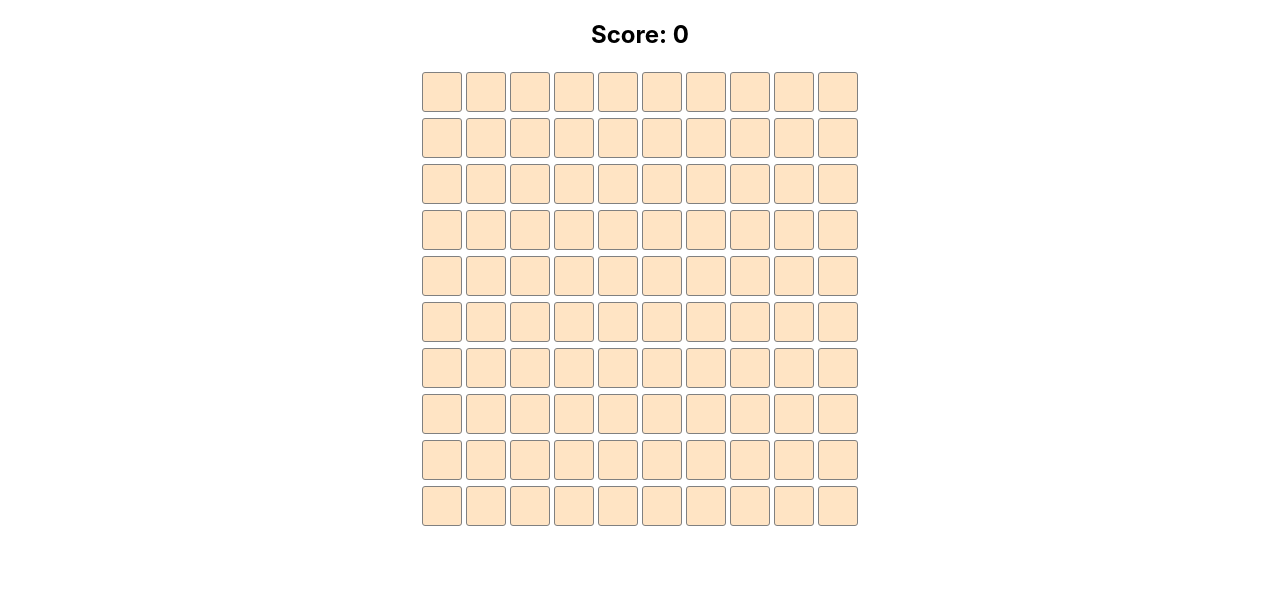
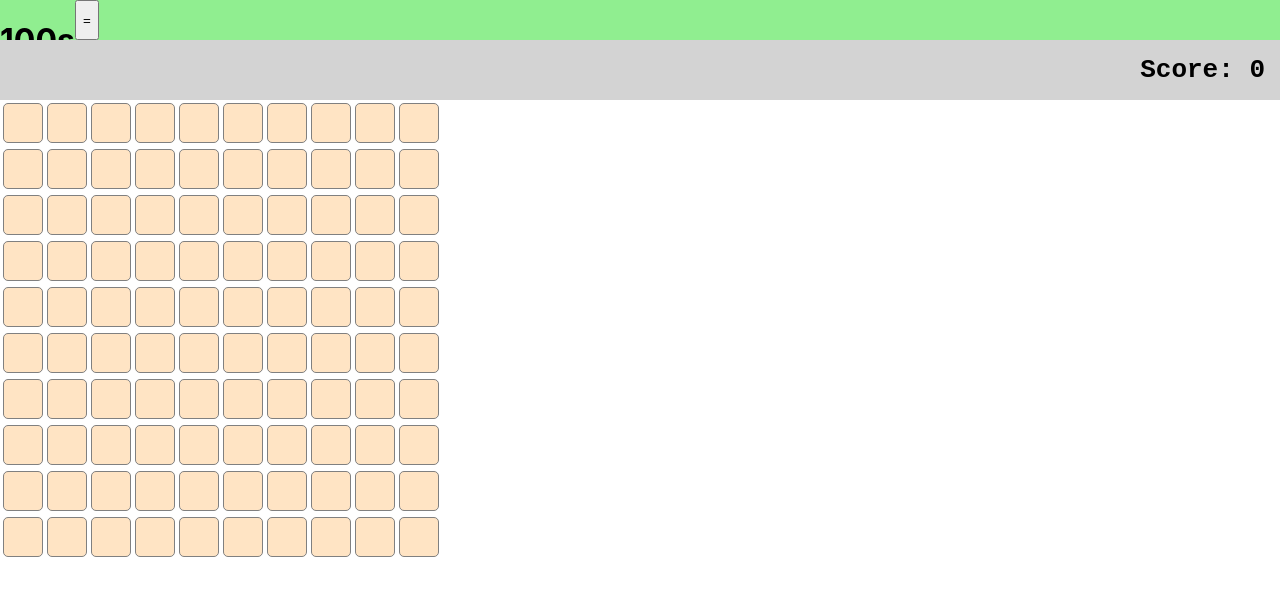
Before and after one commit to mesutissimo/100s, a React (Create React App) app: page / in a window 1280 px wide. Shown: the top 596 px of the page. Built offline with nearby package versions, Linux system fonts and the light colour scheme.

Commit message:
some layout changes

```diff
--- a/src/App.js
+++ b/src/App.js
@@ -1,12 +1,28 @@
 import "./App.css";
 import Grid from "./Grid";
+import ScoreComponent from "./components/Score";
 
 function App() {
-	return (
-		<div className="App">
-			<Grid />
-		</div>
-	);
+  const openPropertiesPage = () => {};
+  return (
+    <div className="App" style={{ display: "flex", flexDirection: "column" }}>
+      <header
+        style={{
+          height: "5vh",
+          alignContent: "center",
+          backgroundColor: "lightgreen",
+          display: "flex",
+        }}
+      >
+        <h1>100s</h1>
+        <button onClick={openPropertiesPage}>=</button>
+      </header>
+
+      <ScoreComponent />
+
+      <Grid />
+    </div>
+  );
 }
 
 export default App;
--- a/src/Grid/index.js
+++ b/src/Grid/index.js
@@ -7,7 +7,7 @@ const buttonStyle = {
   height: 40,
   width: 40,
   border: "0.3px solid gray",
-	borderRadius: 3,
+  borderRadius: 5,
   textAlign: "center",
 };
 const mapStateToProps = ({ gameplay, settings }) => ({ gameplay, settings });
@@ -64,7 +64,6 @@ const Grid = ({ gameplay: { moves, available }, settings, dispatch }) => {
 
   return (
     <div style={{ display: "inline-block" }}>
-			<h2>Score: {moves.length}</h2>
       {isGameOver && "GAME OVER"}
       <table>
         <tbody>
@@ -79,9 +78,7 @@ const Grid = ({ gameplay: { moves, available }, settings, dispatch }) => {
                   }}
                 >
                   {moves.includes(key) ? (
-										moves.findIndex(
-											(move) => move === key
-										) + 1
+                    moves.findIndex((move) => move === key) + 1
                   ) : (
                     <button
                       id={key}
@@ -90,9 +87,7 @@ const Grid = ({ gameplay: { moves, available }, settings, dispatch }) => {
                       style={{
                         ...buttonStyle,
                         ...onHoverStyles(key),
-												display: moves.includes(key)
-													? "none"
-													: undefined,
+                        display: moves.includes(key) ? "none" : undefined,
                       }}
                       disabled={moves.includes(key)}
                     />
--- /dev/null
+++ b/src/components/Score/index.js
@@ -0,0 +1,16 @@
+import React from "react";
+import { connect } from "react-redux";
+
+const mapStateToProps = ({ gameplay, settings }) => ({ gameplay, settings });
+
+const ScoreComponent = ({ gameplay: { moves }, settings, dispatch }) => {
+  return (
+    <div style={{ padding: 15, backgroundColor: "lightgray" }}>
+      <h1 style={{ margin: 0, textAlign: "right", fontFamily: "monospace" }}>
+        Score: {moves.length}
+      </h1>
+    </div>
+  );
+};
+
+export default connect(mapStateToProps)(ScoreComponent);
```
Also changed, not shown: src/pages/gameover/index.jsx (added, +7 -0 lines), 1 other file (tests, documents, lock files or other folders). Lines whose indentation alone changed are shown as unchanged.
